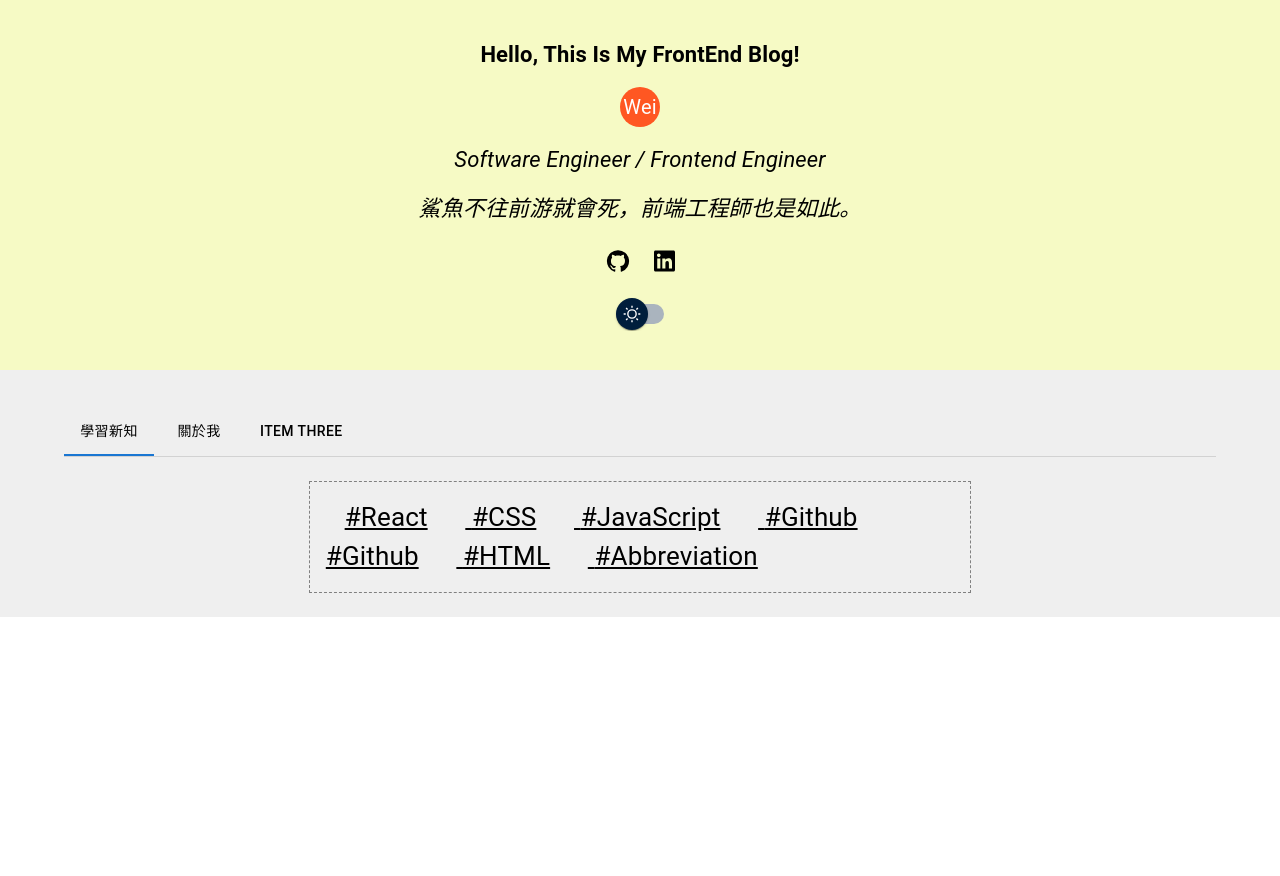
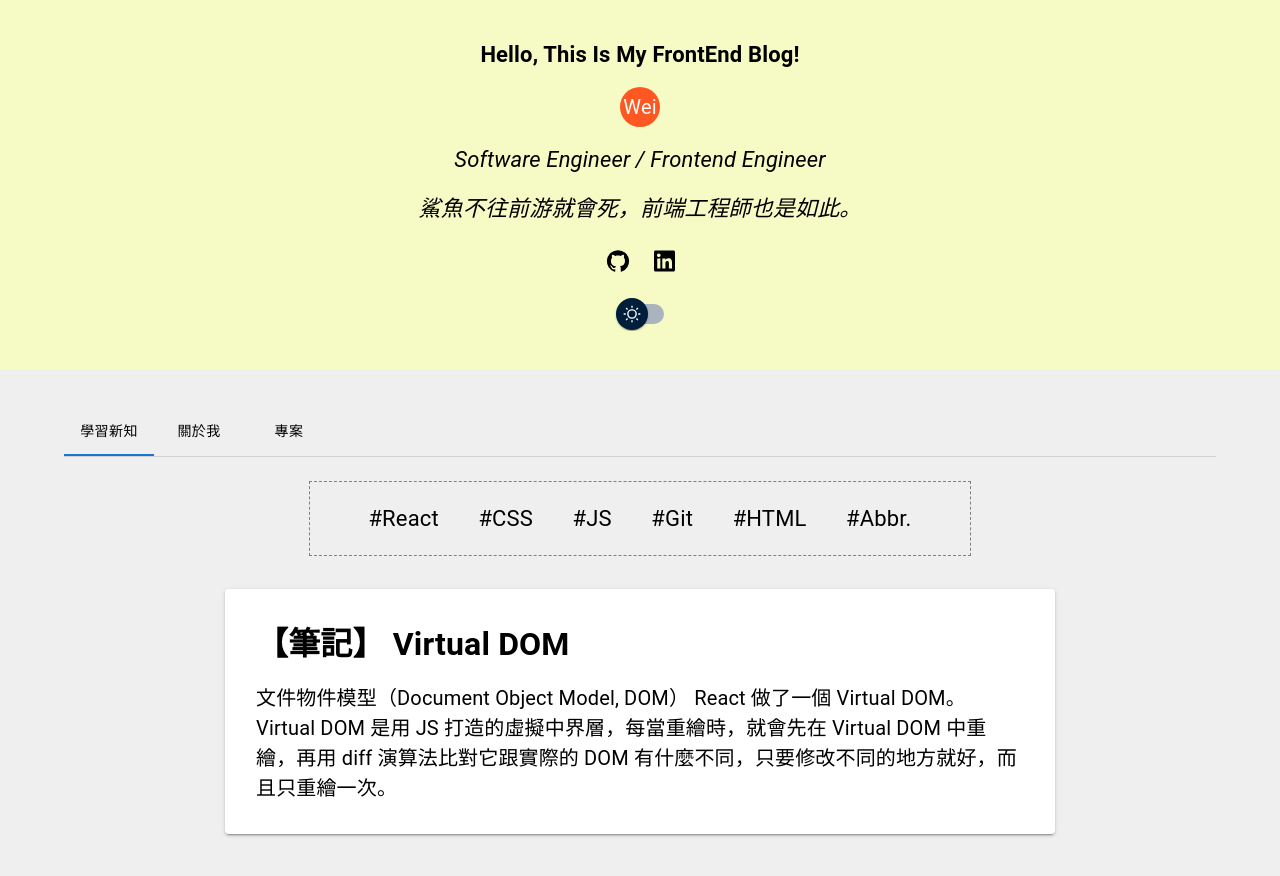
Before and after one commit to 05050554/MyBlog, a React (Create React App) app: page / in a window 1280 px wide. Shown: the top 876 px of the page. Before the commit the page ends 800 px from the top, so only its background shows below. Built offline with nearby package versions, Linux system fonts and the light colour scheme.

Commit message:
First Post

```diff
--- a/src/GlobalTheme.js
+++ b/src/GlobalTheme.js
@@ -30,6 +30,7 @@ const themesPosition = {
     ai: "center",
     font: "30px",
     padding: "5rem",
+    wrap:"wrap",
   },
   gridCenter: {
     display: "grid",
--- a/src/components/About/Connect.js
+++ b/src/components/About/Connect.js
@@ -4,6 +4,15 @@ import { FontSizeContext, ThemeContext } from "../../GlobalTheme";
 import { FontAwesomeIcon } from "@fortawesome/react-fontawesome";
 import { faLinkedin } from "@fortawesome/free-brands-svg-icons";
 import { faEnvelope } from "@fortawesome/free-solid-svg-icons";
+import styled from "styled-components";
+
+const LinkA = styled.a`
+  color: ${(props) => props.theme.foreground};
+  text-decoration: none;
+`;
+
+const ConnectSpan = styled.span``;
+
 const Connect = () => {
   const { fontSizeK } = useContext(FontSizeContext);
   const { theme } = useContext(ThemeContext);
@@ -17,26 +26,23 @@ const Connect = () => {
       有興趣聯絡我的，歡迎使用下列幾項方式:
       <br />
       <FontAwesomeIcon icon={faLinkedin} />
-      <a
+      <LinkA
         href="https://www.linkedin.com/in/shiue-wei-tzou-44b369242/"
         target="_blank"
         rel="noopener noreferrer"
-        style={{ color: theme.foreground, textDecoration: "none" }}
+        theme={theme}
       >
         {" "}
         LinkedIn
-      </a>
-      <span> : 如果本人持續有再找工作的話LinkedIn都會看。</span>
+      </LinkA>
+      <ConnectSpan> : 如果本人持續有再找工作的話LinkedIn都會看。</ConnectSpan>
       <br />
       <FontAwesomeIcon icon={faEnvelope} />
-      <a
-        href="mailto: jason5366831@gmail.com"
-        style={{ color: theme.foreground, textDecoration: "none" }}
-      >
+      <LinkA href="mailto: jason5366831@gmail.com" theme={theme}>
         {" "}
         Email
-      </a>
-      <span> : 可寄信至 jason5366831@gmail.com 這個信箱。</span>
+      </LinkA>
+      <ConnectSpan> : 可寄信至 jason5366831@gmail.com 這個信箱。</ConnectSpan>
     </Box>
   );
 };
--- a/src/components/Introduction/Introduction.js
+++ b/src/components/Introduction/Introduction.js
@@ -11,11 +11,11 @@ import {
 } from "../../GlobalTheme";
 import MaterialUISwitch from "../MuiCustomize";
 import { IntroIconBtn } from "./IntroIconBtn";
+
 const ContainerMod = () => {
   const { positionGridCenter } = useContext(PositionContext);
   const { fontSizeK, fontStyle } = useContext(FontSizeContext);
   const muiBox = (Describe, bold, italic) => {
-
     return bold ? (
       <Box sx={{ pb: 2 }} style={{ fontWeight: fontStyle.bold }}>
         {Describe}
@@ -69,7 +69,7 @@ const ThemeButton = () => {
   const { toggleTheme } = useContext(ThemeContext);
   return (
     <>
-      <MaterialUISwitch onChange={toggleTheme} aria-label="Switch"/>
+      <MaterialUISwitch onChange={toggleTheme} aria-label="Switch" />
     </>
   );
 };
--- a/src/components/LearnMore/LearnNav.js
+++ b/src/components/LearnMore/LearnNav.js
@@ -1,46 +1,60 @@
 import React, { useContext } from "react";
 import Box from "@mui/material/Box";
-import { FontSizeContext, ThemeContext } from "../../GlobalTheme";
+import {
+  FontSizeContext,
+  ThemeContext,
+  PositionContext,
+} from "../../GlobalTheme";
+import styled from "styled-components";
+
+const LearnNavA = styled.a`
+  padding: 3%;
+  color: ${(props) => props.theme.foreground};
+  text-decoration: none;
+`;
 
 const LearnNav = () => {
   const { fontSizeK } = useContext(FontSizeContext);
+  const { positionFlexCenter } = useContext(PositionContext);
   const { theme } = useContext(ThemeContext);
 
   return (
     <Box
-      sx={{ p: 2, border: "1px dashed grey", width: "60%" }}
+      sx={{ border: "1px dashed grey", minWidth: "60%" }}
       style={{
-        fontSize: fontSizeK.fontH2,
+        fontSize: fontSizeK.fontH3,
+        display: positionFlexCenter.display,
+        justifyContent: positionFlexCenter.jc,
+        alignItems: positionFlexCenter.ai,
+        flexWrap: positionFlexCenter.wrap,
       }}
     >
-      <a href="/" style={{ padding: "3%", color: theme.foreground }}>
+      <LearnNavA href="/" theme={theme}>
         {" "}
         #React
-      </a>
-      <a href="/" style={{ padding: "3%", color: theme.foreground }}>
+      </LearnNavA>
+      <LearnNavA href="/" theme={theme}>
         {" "}
         #CSS
-      </a>
-      <a href="/" style={{ padding: "3%", color: theme.foreground }}>
+      </LearnNavA>
+      <LearnNavA href="/" theme={theme}>
         {" "}
-        #JavaScript
-      </a>
-      <a href="/" style={{ padding: "3%", color: theme.foreground }}>
+        #JS
+      </LearnNavA>
+      <LearnNavA href="/" theme={theme}>
         {" "}
-        #Github
-      </a>
-      <a href="/" style={{ padding: "3%", color: theme.foreground }}>
-        {" "}
-        #Github
-      </a>
-      <a href="/" style={{ padding: "3%", color: theme.foreground }}>
+        #Git
+      </LearnNavA>
+      <LearnNavA href="/" theme={theme}>
         {" "}
         #HTML
-      </a>
-      <a href="/" style={{ padding: "3%", color: theme.foreground }}>
+      </LearnNavA>
+      <LearnNavA href="/" theme={theme}>
         {" "}
-        #Abbreviation
-      </a>
+        #Abbr.
+      </LearnNavA>
+
+
     </Box>
   );
 };
--- /dev/null
+++ b/src/components/LearnReact/ReactList.js
@@ -0,0 +1,13 @@
+import React from "react";
+
+import { Virtual } from "./ReactMore";
+
+
+const ReactList = () => {
+
+  return (
+    <Virtual/>
+  );
+};
+
+export default ReactList;
--- /dev/null
+++ b/src/components/LearnReact/ReactMore.js
@@ -0,0 +1,51 @@
+import React, { useContext } from "react";
+import Box from "@mui/material/Box";
+import Paper from "@mui/material/Paper";
+import {
+  PositionContext,
+  FontSizeContext,
+  ThemeContext,
+} from "../../GlobalTheme";
+
+export const Virtual = () => {
+  const { positionFlexCenter } = useContext(PositionContext);
+  const { fontSizeK, fontStyle } = useContext(FontSizeContext);
+  const { theme } = useContext(ThemeContext);
+  return (
+    <Box
+      style={{
+        display: positionFlexCenter.display,
+        justifyContent: positionFlexCenter.jc,
+        alignItems: positionFlexCenter.ai,
+        padding: "3%",
+      }}
+    >
+      <Paper
+        elevation={2}
+        style={{
+          fontSize: fontSizeK.fontH1,
+
+          width: "80%",
+          padding: "3%",
+          color: theme.foreground,
+          backgroundColor: theme.paperColor,
+        }}
+      >
+        <Box style={{ paddingBottom: "2%", fontWeight: fontStyle.bold }}>
+          {" "}
+          【筆記】 Virtual DOM
+        </Box>
+        <Box
+          style={{
+            fontSize: fontSizeK.fontH4,
+          }}
+        >
+          文件物件模型（Document Object Model, DOM） React 做了一個 Virtual
+          DOM。 Virtual DOM 是用 JS 打造的虛擬中界層，每當重繪時，就會先在
+          Virtual DOM 中重繪，再用 diff 演算法比對它跟實際的 DOM
+          有什麼不同，只要修改不同的地方就好，而且只重繪一次。
+        </Box>
+      </Paper>
+    </Box>
+  );
+};
--- a/src/components/MuiCustomize.js
+++ b/src/components/MuiCustomize.js
@@ -1,5 +1,7 @@
 import Switch from "@mui/material/Switch";
 import { styled } from '@mui/material/styles';
+
+
 const MaterialUISwitch = styled(Switch)(({ theme }) => ({
     width: 62,
     height: 34,
--- a/src/components/NavTabs.js
+++ b/src/components/NavTabs.js
@@ -6,10 +6,11 @@ import Box from "@mui/material/Box";
 import TabPanel from "@mui/lab/TabPanel";
 import About from "./About/About";
 import { PositionContext, ThemeContext } from "../GlobalTheme";
+import ReactList from "./LearnReact/ReactList";
 import LearnNav from "./LearnMore/LearnNav";
 const NavTabs = () => {
   const { theme } = useContext(ThemeContext);
-  const { positionFlexCenter } = useContext(PositionContext);
+  const { positionGridCenter } = useContext(PositionContext);
   const [value, setValue] = React.useState("1");
 
   const handleChange = (event, newValue) => {
@@ -37,23 +38,18 @@ const NavTabs = () => {
               value="1"
             />
             <Tab style={{ color: theme.foreground }} label="關於我" value="2" />
-            <Tab
-              style={{ color: theme.foreground }}
-              label="Item Three"
-              value="3"
-            />
+            <Tab style={{ color: theme.foreground }} label="專案" value="3" />
           </TabList>
         </Box>
         <TabPanel
           style={{
-            display: positionFlexCenter.display,
-            justifyContent: positionFlexCenter.jc,
-            alignItems: positionFlexCenter.ai,
-
+            display: positionGridCenter.display,
+            justifyItems: positionGridCenter.ji,
           }}
           value="1"
         >
           <LearnNav />
+          <ReactList />
         </TabPanel>
         <TabPanel value="2">
           <About />
```
